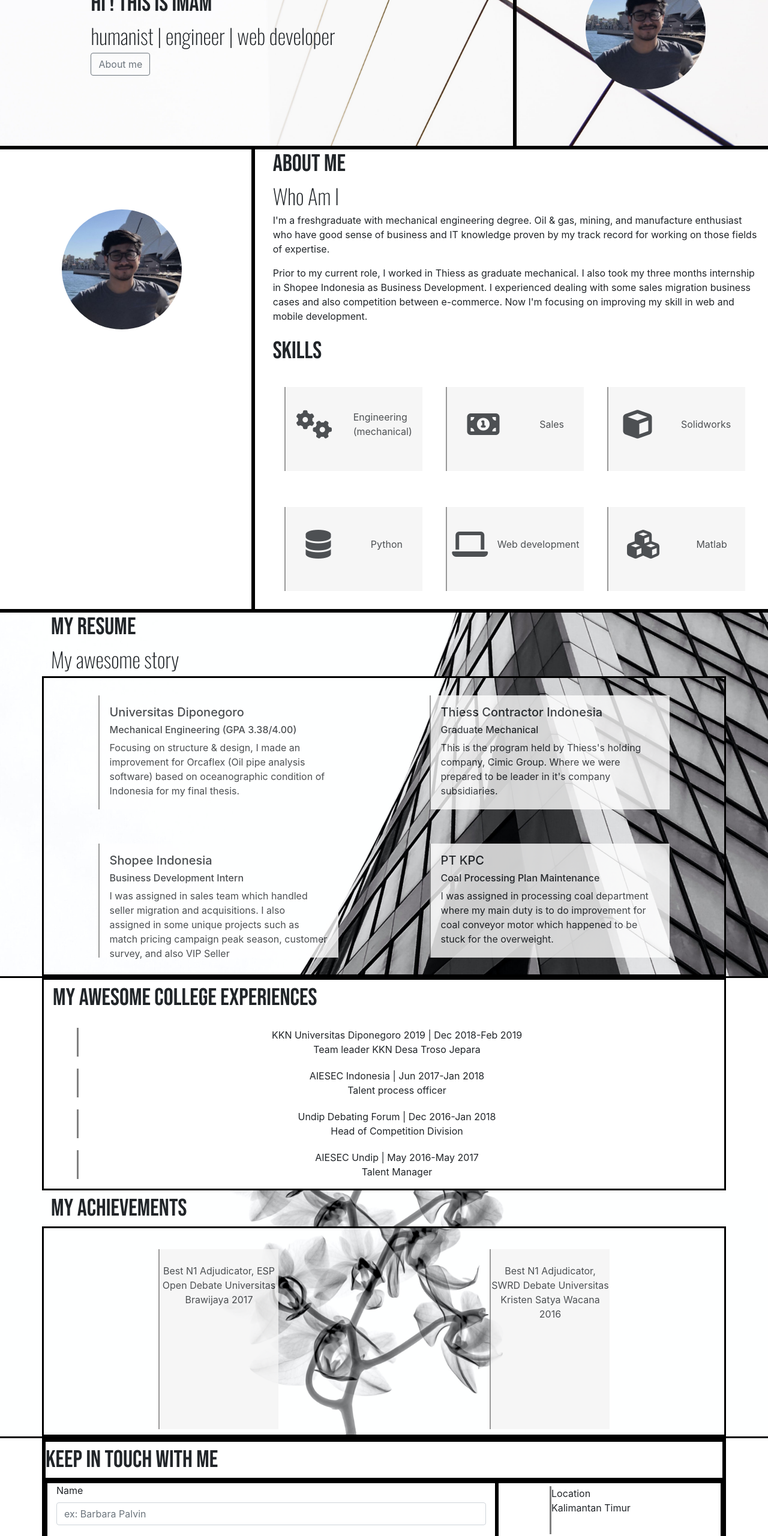
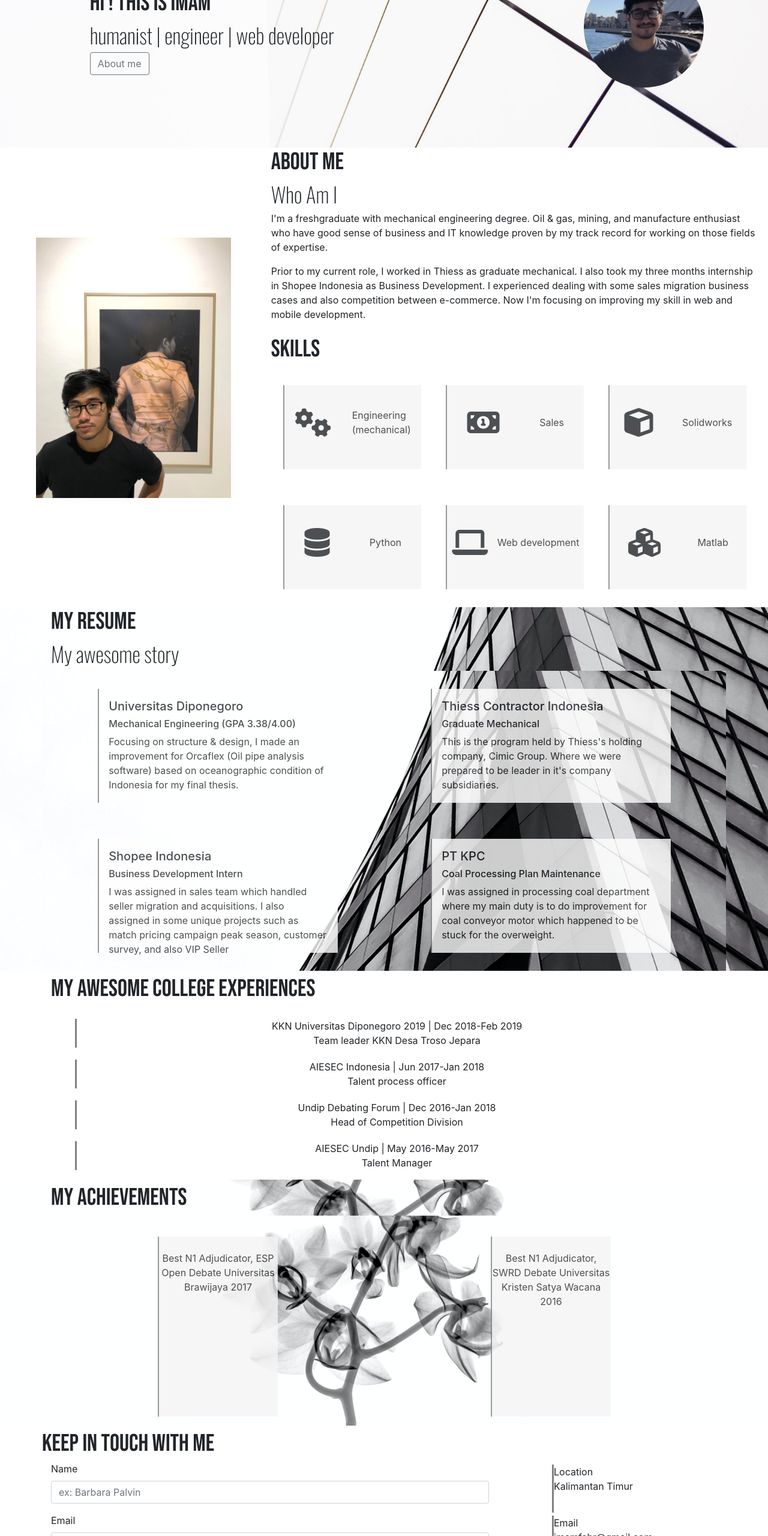
Before and after one commit to imamfahr/CV-online, a plain HTML site: page index.html in a window 1280 px wide. Shown: the part 240-2800 px from the top of the page at 60% size. Drawn offline with nearby package versions, Linux system fonts and the light colour scheme.

Commit message:
add new ava

```diff
--- a/index.html
+++ b/index.html
@@ -65,7 +65,7 @@
     <!-- end of navbar -->
     <!-- header -->
     <div class="row header-img">
-      <div class="col-sm-8 header-left">
+      <div class="col-sm-8">
         <div class="container text-header">
           <h1 class="font-sizing-title">Hi ! This is Imam</h1>
           <h2 class="font-sizing-subtitle">humanist | engineer | web developer</h2>
@@ -74,17 +74,17 @@
           </button>
         </div>
       </div>
-      <div class="col-sm-4 header-right">
+      <div class="col-sm-4">
         <img class="img-avatar" src="./image/img-avatar.jpg" alt="" />
       </div>
     </div>
     <!-- end of header -->
     <!-- background -->
     <div class="row background">
-      <div class="col-sm-4 header-left">
-        <img class="img-avatar" src="./image/img-avatar.jpg" alt="" />
+      <div class="col-sm-4 ">
+        <img class="img-avatar2" src="./image/ava2.jpg" alt="" />
       </div>
-      <div class="col-sm-8 header-left">
+      <div class="col-sm-8">
         <div class="container">
           <h1 class="font-sizing-title">About me</h1>
           <h2 class="font-sizing-subtitle">Who Am I</h2>
@@ -148,7 +148,7 @@
     </div>
     <!-- end of background -->
     <!-- experience -->
-    <div class="row resume header-left background-paralax1">
+    <div class="row resume background-paralax1">
       <div class="container">
         <div class="col-sm12">
           <h1 class="font-sizing-title">My Resume</h1>
@@ -156,7 +156,7 @@
         </div>
       </div>
 
-      <div class="container header-left resume-list background-paralax1">
+      <div class="container resume-list background-paralax1">
         <div class="box-inside-resume">
           <h5 class="resume-title">Universitas Diponegoro</h5>
           <h6 class="resume-sub-title">
@@ -205,7 +205,7 @@
     <!-- end of experience -->
     <!-- organizational experience -->
     <div class="row background-paralax-1">
-      <div class="container header-left">
+      <div class="container">
         <div class="font-sizing-title" style="text-align: left; font-size: 40px;">
           My awesome college experiences
         </div>
@@ -251,7 +251,7 @@
         </div>
       </div>
       <div class="row background-paralax2">
-        <div class="container achievement header-left">
+        <div class="container achievement">
           <div class="box-achievement">
             <img
               style="max-width: 100%; max-height: 100%;"
@@ -276,11 +276,11 @@
     </div>
     <!-- end of achievement -->
     <!-- keep in touch -->
-    <div class="row header-left">
-      <div class="container header-left">
-        <div class="row header-left font-sizing-title">Keep in touch with me</div>
-        <div class="row header-left">
-          <div class="col-sm-8 header-left">
+    <div class="row">
+      <div class="container">
+        <div class="row font-sizing-title">Keep in touch with me</div>
+        <div class="row ">
+          <div class="col-sm-8">
             <form>
               <div class="form-group">
                 <label for="exampleFormControlInput1">Name</label>
@@ -317,7 +317,7 @@
               </button>
             </form>
           </div>
-          <div class="col-sm-4 header-left contact-holder">
+          <div class="col-sm-4 contact-holder">
             <div class="contact-box">
               <p>
                 Location<br />
--- a/style.css
+++ b/style.css
@@ -13,6 +13,13 @@
   width: 200px;
   margin-top: 100px;
   margin-left: 100px;
+}
+
+.img-avatar2{
+    max-width: 80%;
+    max-height: 80%;
+    margin-top: 150px;
+    margin-left: 60px;
 }
 
 .header-left {
```
Also changed, not shown: image/ava1.jpg (added).
